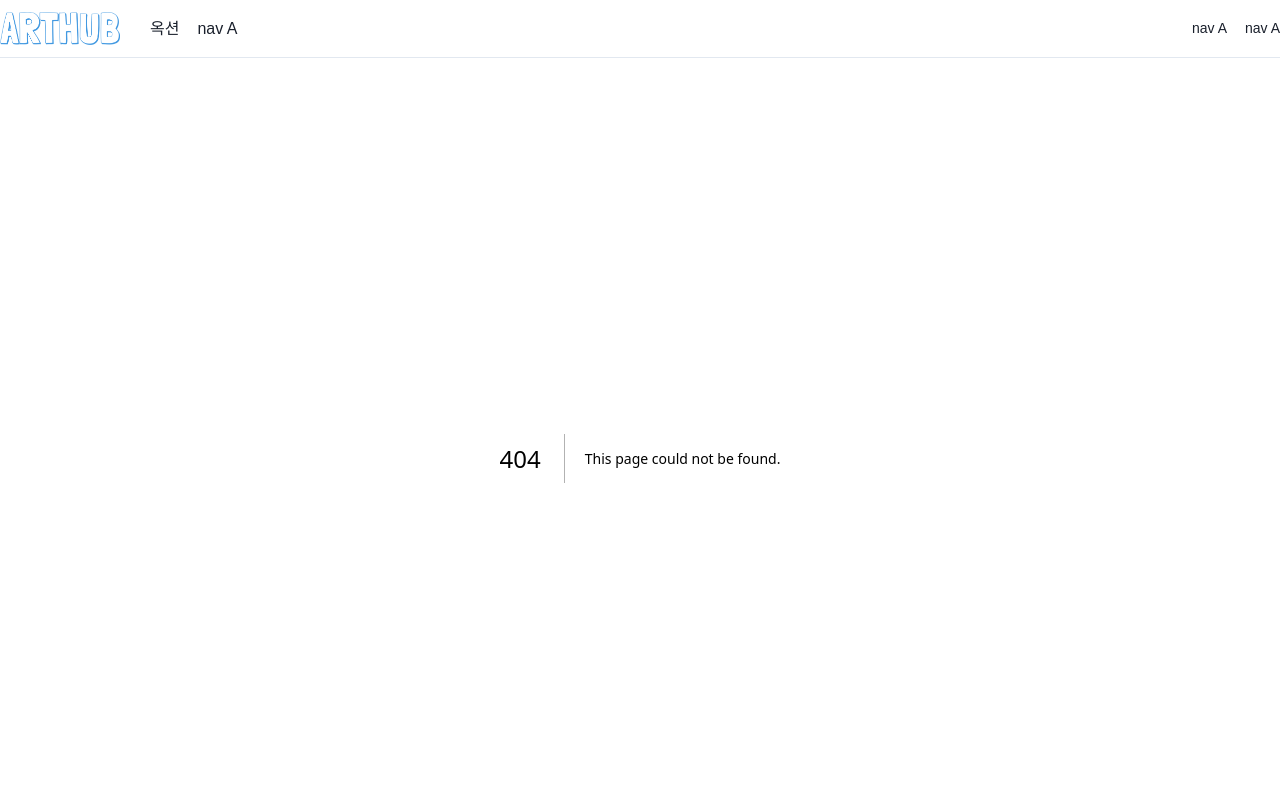
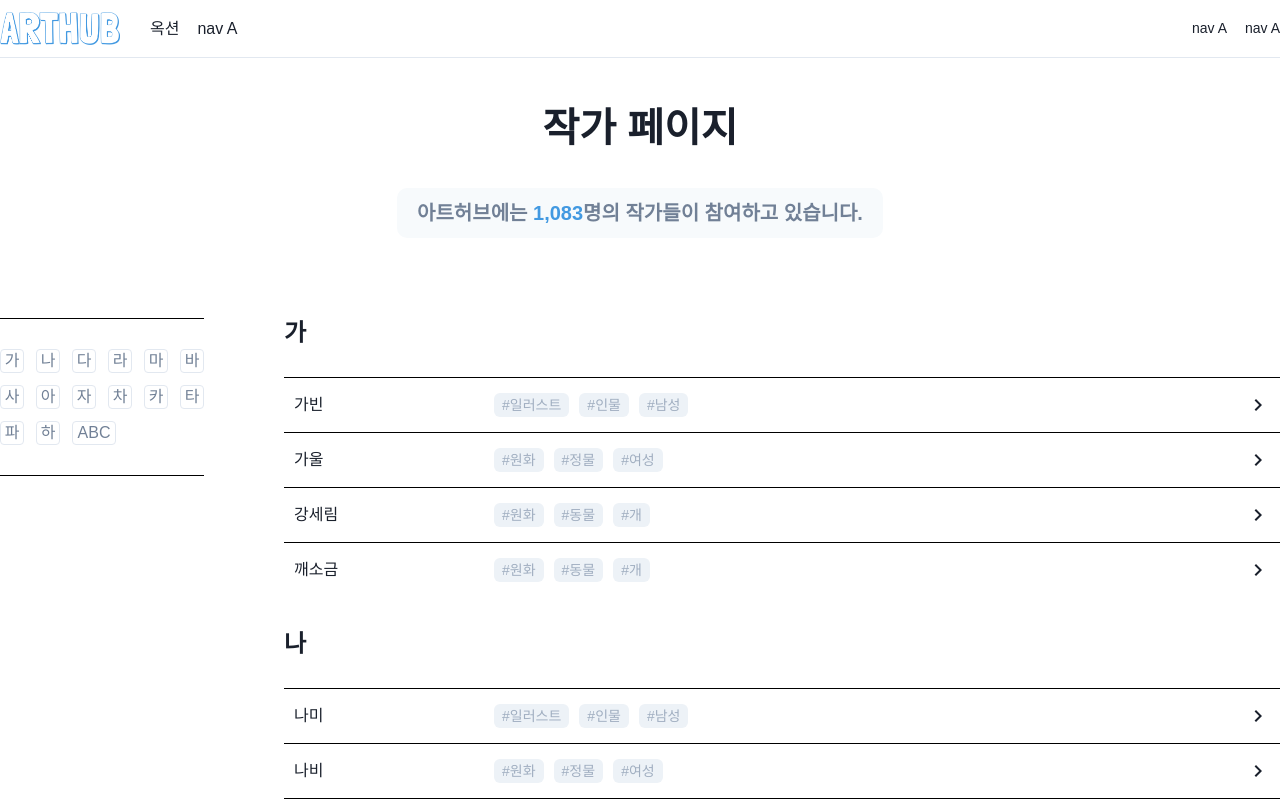
Before and after one commit to jinkook0126/arthub, a Next.js app: page /creators in a window 1280 px wide. Before the commit this address had no page. Shown: the top 800 px of the page. Built offline with nearby package versions, Linux system fonts and the light colour scheme; a web font is replaced by a local one.

Commit message:
feat: 작가 찾기 레이아웃

```diff
--- /dev/null
+++ b/src/app/creators/_component/ArtistMainlist.tsx
@@ -0,0 +1,161 @@
+'use client';
+
+import { Flex, Text, Box, Tag } from '@chakra-ui/react';
+import { ChevronRightIcon } from '@chakra-ui/icons';
+import { useEffect, useState } from 'react';
+import { ICreatorGroup } from '@/model/artist';
+import mock from '../_lib/creators';
+
+const chosungList = ['가', '나', '다', '라', '마', '바', '사', '아', '자', '차', '카', '타', '파', '하', 'ABC'];
+
+function ArtistMainlist() {
+  const [artists, setArtist] = useState<ICreatorGroup[]>([]);
+  const getChosungGroup = (char: string) => {
+    const initialCode = char.charCodeAt(0) - 44032;
+    if (initialCode < 0 || initialCode > 11171) {
+      return 'ABC';
+    }
+    const chosungMap = [
+      '가',
+      '가',
+      '나',
+      '다',
+      '다',
+      '라',
+      '마',
+      '바',
+      '바',
+      '사',
+      '사',
+      '아',
+      '자',
+      '자',
+      '차',
+      '카',
+      '타',
+      '파',
+      '하',
+      'abc',
+    ];
+    const chosungIndex = Math.floor(initialCode / 588);
+    return chosungMap[chosungIndex];
+  };
+  useEffect(() => {
+    const result: ICreatorGroup[] = chosungList.map(item => ({ filter: item, lists: [] }));
+    if (!mock) {
+      setArtist(result);
+      return;
+    }
+    mock.forEach(element => {
+      const firstChar = element.creatorName.charAt(0);
+      const group = getChosungGroup(firstChar);
+      result.forEach(cho => {
+        if (cho.filter === group) {
+          cho.lists.push(element);
+        }
+      });
+    });
+    setArtist(result);
+  }, [mock]);
+  return (
+    <Flex
+      flexWrap='wrap'
+      justify='space-between'
+      align='flex-start'
+      pos='relative'
+      gap='80px'
+      flexDir={{ base: 'column', xl: 'row' }}
+    >
+      <Flex
+        borderColor='black'
+        borderBottomWidth={1}
+        borderTopWidth={1}
+        gap='0.75rem'
+        py={{ base: '1rem', xl: '30px' }}
+        px={{ base: '1.25rem', xl: 0 }}
+        w={{ base: '100%', xl: '204px' }}
+        pos='sticky'
+        top={{ base: '4.5rem', xl: 'calc(3.625rem + 3rem)' }}
+        bg='white'
+        flexWrap={{ base: 'nowrap', xl: 'wrap' }}
+        overflowX='scroll'
+        css={{
+          '::-webkit-scrollbar': {
+            display: 'none',
+          },
+          '-ms-overflow-style': 'none',
+          'scrollbar-width': 'none',
+        }}
+      >
+        {chosungList.map((item, idx) => (
+          <Flex
+            key={`filter-${item}`}
+            minW={idx !== chosungList.length - 1 ? '24px' : '44px'}
+            height='24px'
+            justify='center'
+            align='center'
+            borderRadius='4px'
+            borderWidth={1}
+          >
+            <Text color='gray.500' lineHeight='22px' fontSize='1rem'>
+              {item}
+            </Text>
+          </Flex>
+        ))}
+      </Flex>
+      <Flex px={{ base: '1.25rem', xl: 0 }} flex={1} mb='255px' flexDir='column' gap='2rem' w='100%'>
+        {artists.map(item => (
+          <Box key={`lists-${item.filter}`}>
+            <Box h='3.75rem' borderBottomWidth={1} borderColor='black'>
+              <Text lineHeight='29px' fontWeight={700} fontSize='1.5rem'>
+                {item.filter}
+              </Text>
+            </Box>
+            {item.lists.length !== 0 && (
+              <Flex flexDir='column'>
+                {item.lists.map((creator, idx) => (
+                  <Flex
+                    key={creator.creatorId}
+                    justify='space-between'
+                    align='center'
+                    borderBottomWidth={idx === item.lists.length - 1 ? 0 : 1}
+                    py={{ base: '15px', xl: '15px' }}
+                    height={{ bae: 'unset', xl: '58px' }}
+                    px='0.625rem'
+                    borderColor='black'
+                  >
+                    <Flex
+                      align='center'
+                      w='100%'
+                      gap={{ base: '0.375rem', xl: 'unset' }}
+                      flexDir={{ base: 'column', xl: 'row' }}
+                    >
+                      <Box w='100%' maxW={{ base: 'unset', xl: '200px' }}>
+                        <Text>{creator.creatorName}</Text>
+                      </Box>
+                      <Flex w='100%' gap='0.625rem' align='center'>
+                        {creator.tags.map(tag => (
+                          <Tag
+                            key={`${creator.creatorId}-${tag}`}
+                            size='md'
+                            colorScheme='gray'
+                            fontWeight='regular'
+                            color='gray.400'
+                          >
+                            #{tag}
+                          </Tag>
+                        ))}
+                      </Flex>
+                    </Flex>
+                    <ChevronRightIcon w='24px' height='24px' />
+                  </Flex>
+                ))}
+              </Flex>
+            )}
+          </Box>
+        ))}
+      </Flex>
+    </Flex>
+  );
+}
+export default ArtistMainlist;
--- /dev/null
+++ b/src/app/creators/_lib/creators.ts
@@ -0,0 +1,30 @@
+import { ICreator } from '@/model/artist';
+
+const mock: ICreator[] = [
+  { creatorName: '가빈', tags: ['일러스트', '인물', '남성'], creatorId: 'a' },
+  { creatorName: '가울', tags: ['원화', '정물', '여성'], creatorId: 'b' },
+  { creatorName: '강세림', tags: ['원화', '동물', '개'], creatorId: 'dfac' },
+  { creatorName: '깨소금', tags: ['원화', '동물', '개'], creatorId: 'c' },
+  { creatorName: '나미', tags: ['일러스트', '인물', '남성'], creatorId: 'd' },
+  { creatorName: '나비', tags: ['원화', '정물', '여성'], creatorId: 'e' },
+  { creatorName: '나하린', tags: ['원화', '동물', '개'], creatorId: 'f' },
+  { creatorName: '다니엘 신', tags: ['일러스트', '인물', '남성'], creatorId: 'g' },
+  { creatorName: '다영', tags: ['원화', '정물', '여성'], creatorId: 'h' },
+  { creatorName: '다즐링 애플', tags: ['원화', '동물', '개'], creatorId: 'i' },
+  { creatorName: '떠블쥐', tags: ['원화', '동물', '개'], creatorId: 'dfi' },
+  { creatorName: '로코타투', tags: ['일러스트', '인물', '남성'], creatorId: 'j' },
+  { creatorName: '룡보이', tags: ['원화', '정물', '여성'], creatorId: 'k' },
+  { creatorName: '루하', tags: ['원화', '동물', '개'], creatorId: 'l' },
+  { creatorName: '몰리', tags: ['일러스트', '인물', '남성'], creatorId: 'm' },
+  { creatorName: '몽몽', tags: ['원화', '정물', '여성'], creatorId: 'n' },
+  { creatorName: '무하', tags: ['원화', '동물', '개'], creatorId: 'oq' },
+  { creatorName: '바지', tags: ['원화', '동물', '개'], creatorId: 'oe' },
+  { creatorName: '뿌잉', tags: ['원화', '동물', '개'], creatorId: 'oa' },
+  { creatorName: '사자', tags: ['원화', '동물', '개'], creatorId: 'odf' },
+  { creatorName: '사자', tags: ['원화', '동물', '개'], creatorId: 'odfd' },
+  { creatorName: 'ABC', tags: ['원화', '동물', '개'], creatorId: 'o2' },
+  { creatorName: 'cdd', tags: ['원화', '동물', '개'], creatorId: 'ozdfd' },
+  { creatorName: '12cream', tags: ['원화', '동물', '개'], creatorId: 'off' },
+];
+
+export default mock;
--- /dev/null
+++ b/src/app/creators/page.tsx
@@ -0,0 +1,30 @@
+import { Box, Flex, Text } from '@chakra-ui/react';
+import ArtistMainlist from './_component/ArtistMainlist';
+
+const page = () => (
+  <Flex gap='2.5rem' flexDir='column' flexGrow={1} maxW='1280px' mx='auto' w='100%'>
+    <Flex
+      pt={{ base: '30px', xl: '2.5rem' }}
+      pb={{ base: 0, xl: '2.5rem' }}
+      align='center'
+      justify='center'
+      gap='30px'
+      flexDir='column'
+    >
+      <Text as='h1' fontSize={{ base: '28px', xl: '2.5rem' }} lineHeight='rem' fontWeight={700} textAlign='center'>
+        작가 페이지
+      </Text>
+      <Box py='0.625rem' px='1.25rem' borderRadius={{ base: 0, xl: '10px' }} w='fit-content' bg='gray.50'>
+        <Text fontWeight={700} fontSize={{ base: '1.125rem', xl: '1.25rem' }} color='gray.500' as='p'>
+          아트허브에는{' '}
+          <Text as='span' color='blue.400'>
+            1,083
+          </Text>
+          명의 작가들이 참여하고 있습니다.
+        </Text>
+      </Box>
+    </Flex>
+    <ArtistMainlist />
+  </Flex>
+);
+export default page;
--- /dev/null
+++ b/src/model/artist.ts
@@ -0,0 +1,9 @@
+export interface ICreator {
+  creatorName: string;
+  tags: string[];
+  creatorId: string;
+}
+export interface ICreatorGroup {
+  filter: string;
+  lists: ICreator[];
+}
```
